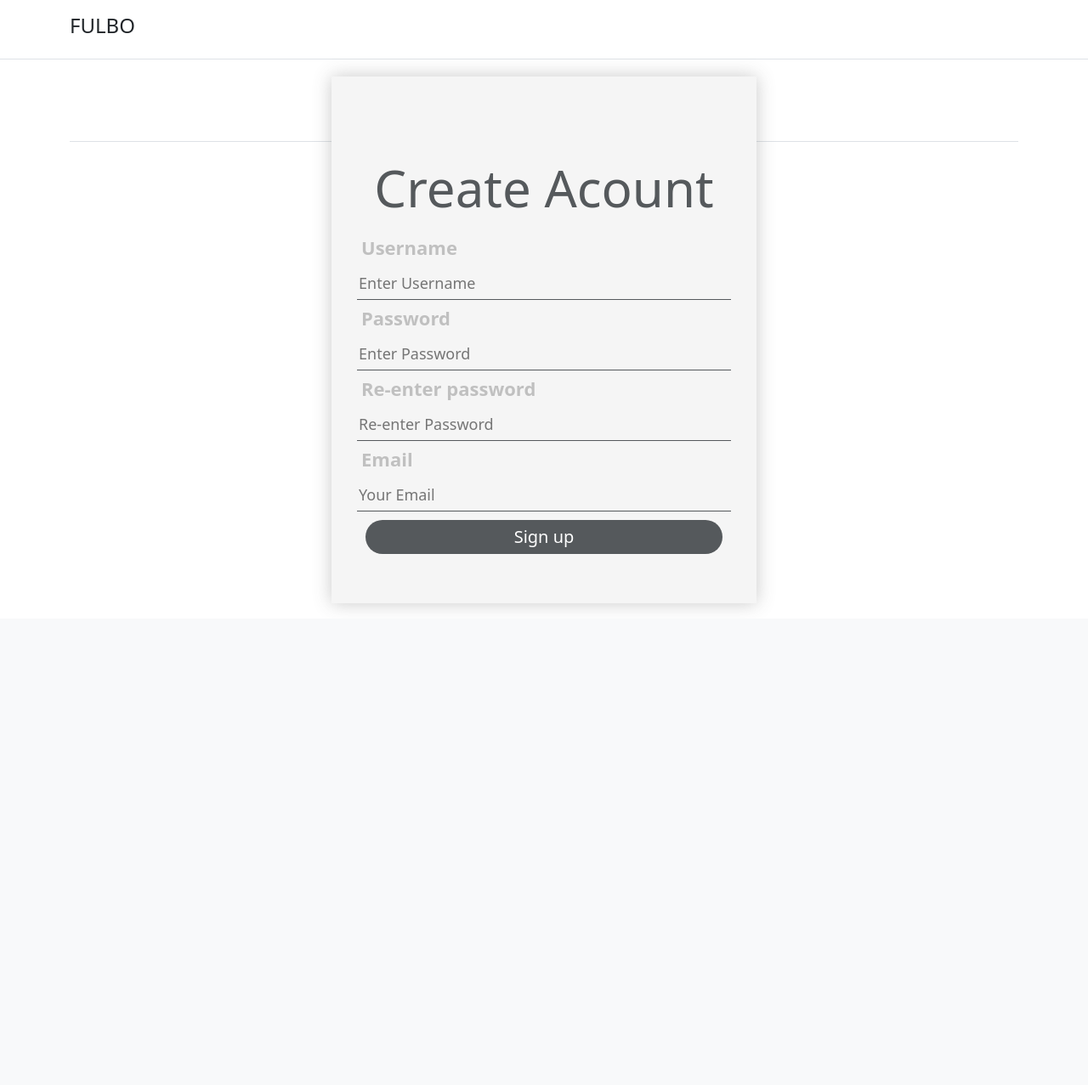
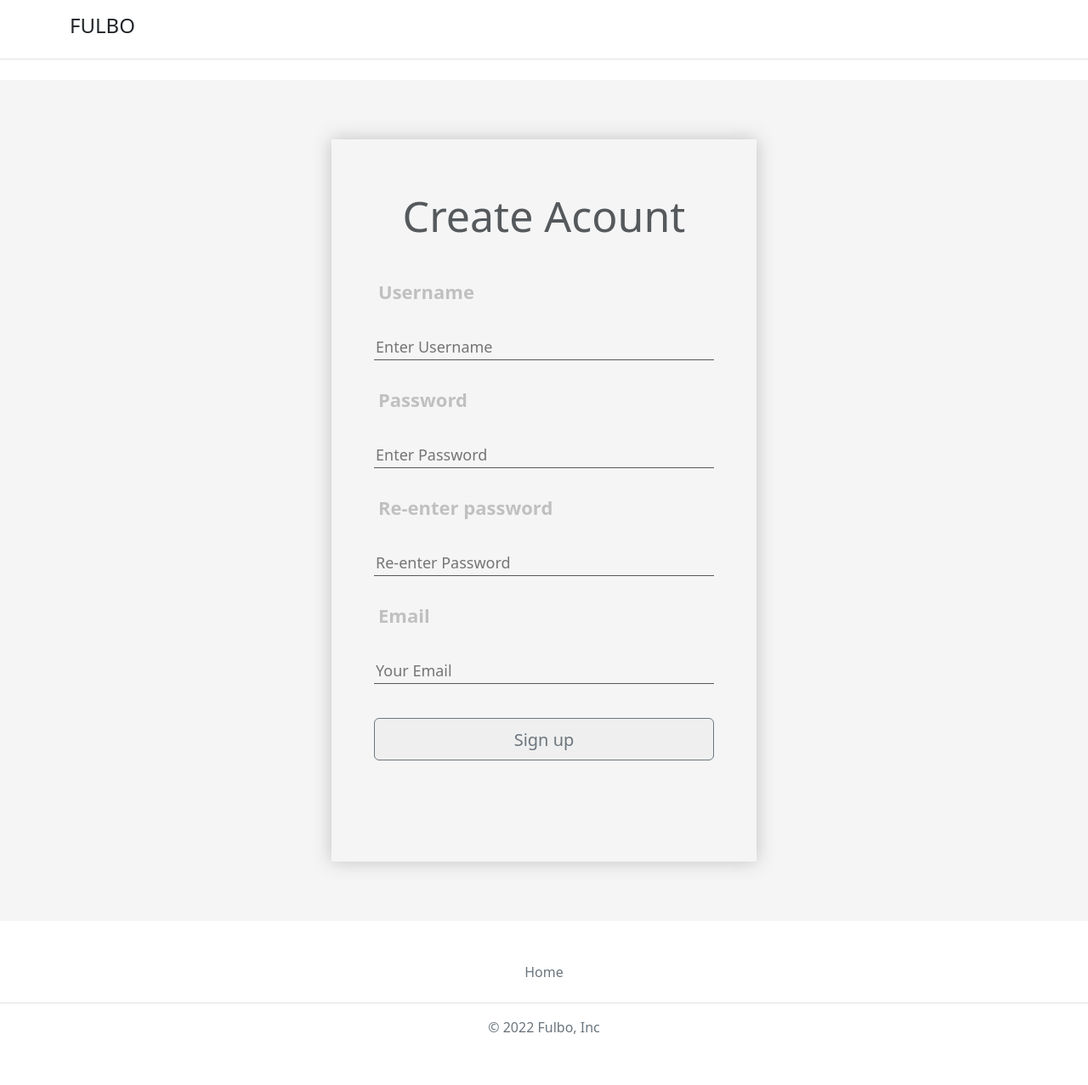
Before and after one commit to ReyesAbelHernan/futbol, a PHP site: page /register in a window 1280 px wide. Shown: the part 72-1349 px from the top of the page at 85% size. Before the commit the page ends 787 px from the top, so only its background shows below. Run offline with PHP 8.4, Linux system fonts and the light colour scheme.

Commit message:
debug footer

```diff
--- a/css/login.css
+++ /dev/null
@@ -1,226 +0,0 @@
-.logincaja {
-    background: #f5f5f5;
-    box-shadow: 0 0 20px 0 rgba(71, 71, 71, 0.295);
-    width: 500px;
-    height: 650px;
-    top: 59%;
-    left: 50%;
-    margin-top: 15px;
-    position: absolute;
-    transform: translate(-50%, -50%);
-    box-sizing: border-box;
-    padding: 70px 30px;
-
-}
-
-.logincaja form{
-    display: flex;
-    flex-direction: column;
-    font-size: 22px;
-}
-
-.logincaja h3 {
-    margin-top: 30px;
-    padding: 5px;
-    text-align: center;
-    font-size: 70px;
-    color: #55595c;
-}
-
-.logincaja label {
-    margin: 0;
-    padding: 5px;
-    font-weight: bold;
-    display: block;
-}
-
-.logincaja input {
-    width: 100%;
-    margin-bottom: 20px;
-}
-
-.logincaja input[type="text"],
-.logincaja input[type="password"] {
-    border: none;
-    border-bottom: 1px solid #55595c;
-    background: transparent;
-    outline: none;
-    height: 40px;
-    color: #55595c;
-    font-size: 18px;
-}
-
-
-.logincaja input[type="submit"] {
-    margin: 10px;
-    border: none;
-    outline: none;
-    height: 40px;
-    background-color: #c0c0c0;
-    color: #000000;
-    font-size: 20px;
-    border-radius: 20px;
-    text-align: center;
-
-}
-
-
-.logincaja a {
-    padding: 15px;
-    text-decoration: none;
-    font-size: 30px;
-    color: #c0c0c0;
-    align-content: center;
-    margin-left: 95px;
-
-}
-
-.logincaja a:hover {
-    color: rgb(79, 48, 195);
-}
-
-.logincaja label {
-        color: #c0c0c0;
-}
-
-
-
-
-
-
-
-.text-end a {
-text-decoration: none;
-color: #c0c0c0;
-}
-
-
-
-
-
-
-
-.registro{
-    background: #f5f5f5;
-    box-shadow: 0 0 20px 0 rgba(71, 71, 71, 0.295);
-    width: 500px;
-    height: 620px;
-    top: 59%;
-    left: 50%;
-    position: absolute;
-    transform: translate(-50%, -50%);
-    box-sizing: border-box;
-    padding: 70px 30px;
-
-}
-
-.registro label{
-    color: #c0c0c0;
-}
-
-
-.registro form{
-    display: flex;
-    flex-direction: column;
-    font-size: 22px;
-}
-
-.registro h2 {
-    margin-top: 20px;
-    padding: 5px;
-    text-align: center;
-    font-size: 60px;
-    color: #55595c;
-}
-
-.registro label {
-    margin: 0;
-    padding: 5px;
-    font-weight: bold;
-    display: block;
-}
-
-.lregistro input {
-    width: 100%;
-    margin-bottom: 20px;
-}
-
-.registro input[type="text"],
-.registro input[type="password"],
-.registro input[type="email"] {
-    border: none;
-    border-bottom: 1px solid #55595c;
-    background: transparent;
-    outline: none;
-    height: 40px;
-    color: #55595c;
-    font-size: 18px;
-}
-
-
-.registro input[type="submit"] {
-    margin: 10px;
-    border: none;
-    outline: none;
-    height: 40px;
-    background-color: #55595c;
-    color: #fff;
-    font-size: 20px;
-    border-radius: 20px;
-    text-align: center;
-
-}
-
-
-.registro a {
-    padding: 15px;
-    text-decoration: none;
-    font-size: 30px;
-    line-height: 20px;
-    color: #55595c;
-    text-align: center;
-}
-
-.registro a:hover {
-    color: rgba(14, 99, 102, 0.534);
-}
-
-
-.btn-group a{
-    text-decoration: none;
-    color: #c0c0c0;
-}
-
-
-
-.filtrando {
-
-    display: flex;
-    flex-direction: column;
-
-    align-items: flex-end;
-
-}
-.filtrando label  {
-    font-size: 25px;
-    color: #55595c;
-}
-
-.filtrando select {
-    border: none;
-    outline: none;
-    text-align: center;
-    height: 40px;
-    width: 120px;
-    font-size: 20px;
-    margin: 15px;
-    background-color: #55595c;
-}
-
-.filtrando button{
-
-    height: 40px;
-    width: 120px;
-
-
-}
--- /dev/null
+++ b/css/style1.css
@@ -0,0 +1,338 @@
+
+/**botones*/
+
+.text-end a {
+    text-decoration: none;
+    color: #c0c0c0;
+}
+
+.text-end a:hover {
+    text-decoration: none;
+    color: #000000;
+}
+
+.btn-group a{
+    text-decoration: none;
+    color: #6c757d;
+}
+
+.btn-group a:hover{
+    color:#ffffff;
+}
+
+
+
+/**Filtrado*/
+
+.filtrando {
+    display: flex;
+    flex-direction: column;
+    align-items: flex-end;
+    margin: 5px;
+}
+
+
+.filtrando label  {
+    font-size: 25px;
+    color: #55595c;
+}
+.filtrando form{
+    display: flex;
+    flex-direction: row;
+}
+
+.filtrando select {
+
+    text-align: center;
+    height: 40px;
+    width: 120px;
+    font-size: 17px;
+    border: 1px solid #6c757d;
+    border-radius: 3px;
+    margin: 5px;
+    color: #6c757d;
+}
+
+
+.filtrando button{
+    font-size: 20px;
+    height: 40px;
+    width: 120px;
+    margin: 5px;
+}
+
+
+.filtrando button:hover{
+background-color: #929ba2;
+}
+
+
+
+
+/**Login*/
+
+.logincaja  {
+    background: #f5f5f5;
+    display: flex;
+    justify-content: center;
+    align-items: center;
+    align-content: center;
+    overflow: auto;
+    flex-direction: row;
+    padding-top: 70px;
+    padding-bottom: 70px;
+}
+
+
+
+
+
+.logincaja  form{
+    display: flex;
+    flex-direction: column;
+    font-size: 22px;
+    box-shadow: 0 0 20px 0 rgba(71, 71, 71, 0.295);
+    width: 500px;
+    height: 675px;
+    padding: 50px;
+}
+
+.logincaja  h3 {
+    margin-top: 5px;
+    padding: 5px;
+    text-align: center;
+    font-size: 70px;
+    color: #55595c;
+}
+
+.logincaja  label {
+    margin: 0;
+    padding: 5px;
+    font-weight: bold;
+    display: block;
+    margin-top: 25px;
+}
+
+.logincaja  input {
+    width: 100%;
+}
+
+.logincaja  input[type="text"],
+.logincaja  input[type="password"] {
+    border: none;
+    border-bottom: 1px solid #55595c;
+    background: transparent;
+    outline: none;
+    color: #55595c;
+    font-size: 18px;
+    padding-top: 30px;
+}
+
+
+.logincaja  input[type="submit"] {
+    margin-top: 40px;
+    padding: 10px;
+    height: 50px;
+    font-size: 20px;
+    text-align: center;
+    border: none;
+    border: 1px solid #6c757d;
+    border-radius:  0.375rem;
+    color: #6c757d;
+
+}
+
+
+.logincaja  input[type="submit"]:hover{
+    color: #ffffff;
+    background-color: #55595c;
+}
+
+
+.logincaja  a {
+    padding: 15px;
+    text-decoration: none;
+    font-size: 30px;
+    color: #c0c0c0;
+    text-align: center;
+
+}
+
+.logincaja  a:hover {
+    color: rgb(0, 0, 0);
+}
+
+.logincaja  label {
+        color: #c0c0c0;
+}
+
+
+/**Nuevo Jugador*/
+
+.newPlayer{
+    background: #f5f5f5;
+    display: flex;
+    justify-content: center;
+    align-items: center;
+    align-content: center;
+    overflow: auto;
+    flex-direction: row;
+    padding-top: 70px;
+    padding-bottom: 70px;
+}
+
+
+.newPlayer form{
+    display: flex;
+    flex-direction: column;
+    font-size: 22px;
+    box-shadow: 0 0 20px 0 rgba(71, 71, 71, 0.295);
+    width: 500px;
+    height: 850px;
+    padding: 50px;
+}
+
+.newPlayer h3 {
+    margin-top: 5px;
+    padding: 5px;
+    text-align: center;
+    font-size: 70px;
+    color: #55595c;
+}
+
+.newPlayer label {
+    margin: 0;
+    padding: 5px;
+    font-weight: bold;
+    display: block;
+    margin-top: 25px;
+}
+
+.newPlayer input {
+    width: 100%;
+}
+
+.newPlayer input[type="text"],
+.newPlayer textarea {
+    border: none;
+    border-bottom: 1px solid #55595c;
+    background: transparent;
+    outline: none;
+    color: #55595c;
+    font-size: 18px;
+}
+
+
+.newPlayer button[type="submit"] {
+    margin: 10px;
+    border: none;
+    outline: none;
+    height: 40px;
+    background-color: #c0c0c0;
+    color: #000000;
+    font-size: 20px;
+    border-radius: 20px;
+    text-align: center;
+
+}
+
+.newPlayer select {
+    text-align: center;
+    height: 40px;
+    font-size: 17px;
+    border: 1px solid #6c757d;
+    border-radius: 3px;
+    margin: 5px;
+    color: #6c757d;
+}
+
+.newPlayer label {
+        color: #c0c0c0;
+}
+
+
+/**Registro*/
+
+
+.signUp  {
+    background: #f5f5f5;
+    display: flex;
+    justify-content: center;
+    align-items: center;
+    align-content: center;
+    overflow: auto;
+    flex-direction: row;
+    padding-top: 70px;
+    padding-bottom: 70px;
+}
+
+
+
+
+
+.signUp form{
+    display: flex;
+    flex-direction: column;
+    font-size: 22px;
+    box-shadow: 0 0 20px 0 rgba(71, 71, 71, 0.295);
+    width: 500px;
+    height: 850px;
+    padding: 50px;
+}
+
+.signUp h3 {
+    margin-top: 5px;
+    padding: 5px;
+    text-align: center;
+    font-size: 50px;
+    color: #55595c;
+}
+
+.signUp label {
+    margin: 0;
+    padding: 5px;
+    font-weight: bold;
+    display: block;
+    margin-top: 25px;
+}
+
+.signUp input {
+    width: 100%;
+}
+
+.signUp input[type="text"],
+.signUp input[type="password"],
+.signUp input[type="email"] {
+    border: none;
+    border-bottom: 1px solid #55595c;
+    background: transparent;
+    outline: none;
+    color: #55595c;
+    font-size: 18px;
+    padding-top: 30px;
+}
+
+
+.signUp input[type="submit"] {
+    margin-top: 40px;
+    padding: 10px;
+    height: 50px;
+    font-size: 20px;
+    text-align: center;
+    border: none;
+    border: 1px solid #6c757d;
+    border-radius:  0.375rem;
+    color: #6c757d;
+
+}
+
+
+.signUp input[type="submit"]:hover{
+    color: #ffffff;
+    background-color: #55595c;
+}
+
+
+.signUp label {
+        color: #c0c0c0;
+}
--- a/template/footer.tpl
+++ b/template/footer.tpl
@@ -1,4 +1,4 @@
-<div class="container">
+
   <footer class="py-3 my-4">
     <ul class="nav justify-content-center border-bottom pb-3 mb-3">
       <li class="nav-item"><a href="#" class="nav-link px-2 text-muted">Home</a></li>
@@ -9,4 +9,3 @@
     </ul>
     <p class="text-center text-muted">© 2022 Fulbo, Inc</p>
   </footer>
-</div>
--- a/template/header.tpl
+++ b/template/header.tpl
@@ -6,13 +6,12 @@
     <meta charset="UTF-8">
     <meta name="viewport" main-content="width=device-width, initial-scale=1.0">
     <title>FUBOL</title>
-    <link rel="stylesheet" href="./css/login.css">
+    <link rel="stylesheet" href="./css/style1.css">
     <link href="https://cdn.jsdelivr.net/npm/bootstrap@5.2.0-beta1/dist/css/bootstrap.min.css" rel="stylesheet" integrity="sha384-0evHe/X+R7YkIZDRvuzKMRqM+OrBnVFBL6DOitfPri4tjfHxaWutUpFmBp4vmVor" crossorigin="anonymous">
 </head>
 
 
 <body>
- <script src="https://cdn.jsdelivr.net/npm/bootstrap@5.2.0-beta1/dist/js/bootstrap.bundle.min.js" integrity="sha384-pprn3073KE6tl6bjs2QrFaJGz5/SUsLqktiwsUTF55Jfv3qYSDhgCecCxMW52nD2" crossorigin="anonymous"></script>
 
 <header class="p-3 bg-dark text-white">
     <div class="container">
--- a/template/home.tpl
+++ b/template/home.tpl
@@ -5,7 +5,7 @@
             <div class="filtrando">
                 <form action="filtrar" method="POST">
                     <label>Teams</label>
-                    <select name="inputFiltrar" class="btn btn-sm btn-outline-secondary">
+                    <select name="inputFiltrar">
                             {foreach from=$team item=category}
                                 <option value={$category->id}>{$category->team}</option>
                             {/foreach}
--- a/template/login.tpl
+++ b/template/login.tpl
@@ -13,8 +13,10 @@
         <input type="password" placeholder="Enter Password" name='password'>
 
         <input type="submit" value="Enter">
+        <a href="register">You dont acount?</a>
+        <label>{$mensaje}</label>
     </form>
-    <a href="register">You dont acount?</a>
+
 </div>
-<a>{$mensaje}</a>
+
 {include file="template/footer.tpl"}
--- a/template/register.tpl
+++ b/template/register.tpl
@@ -1,9 +1,8 @@
 {include file="template/header.tpl"}
 
-<div class="registro">
-    <h2 id="title">Create Acount</h2>
-
+<div class="signUp">
     <form action="registrar" method="POST">
+        <h3>Create Acount</h3>
         <label>Username</label>
         <input type="text" placeholder="Enter Username" name="username">
 
@@ -17,8 +16,9 @@
         <input type="text" placeholder="Your Email" name="email">
 
         <input type="submit" value="Sign up">
+        <label>{$mensaje}</label>
     </form>
-    {$mensaje}
+
 </div>
 
 {include file="template/footer.tpl"}
```
Also changed, not shown: template/newPlayer.tpl (+4 -3 lines).
